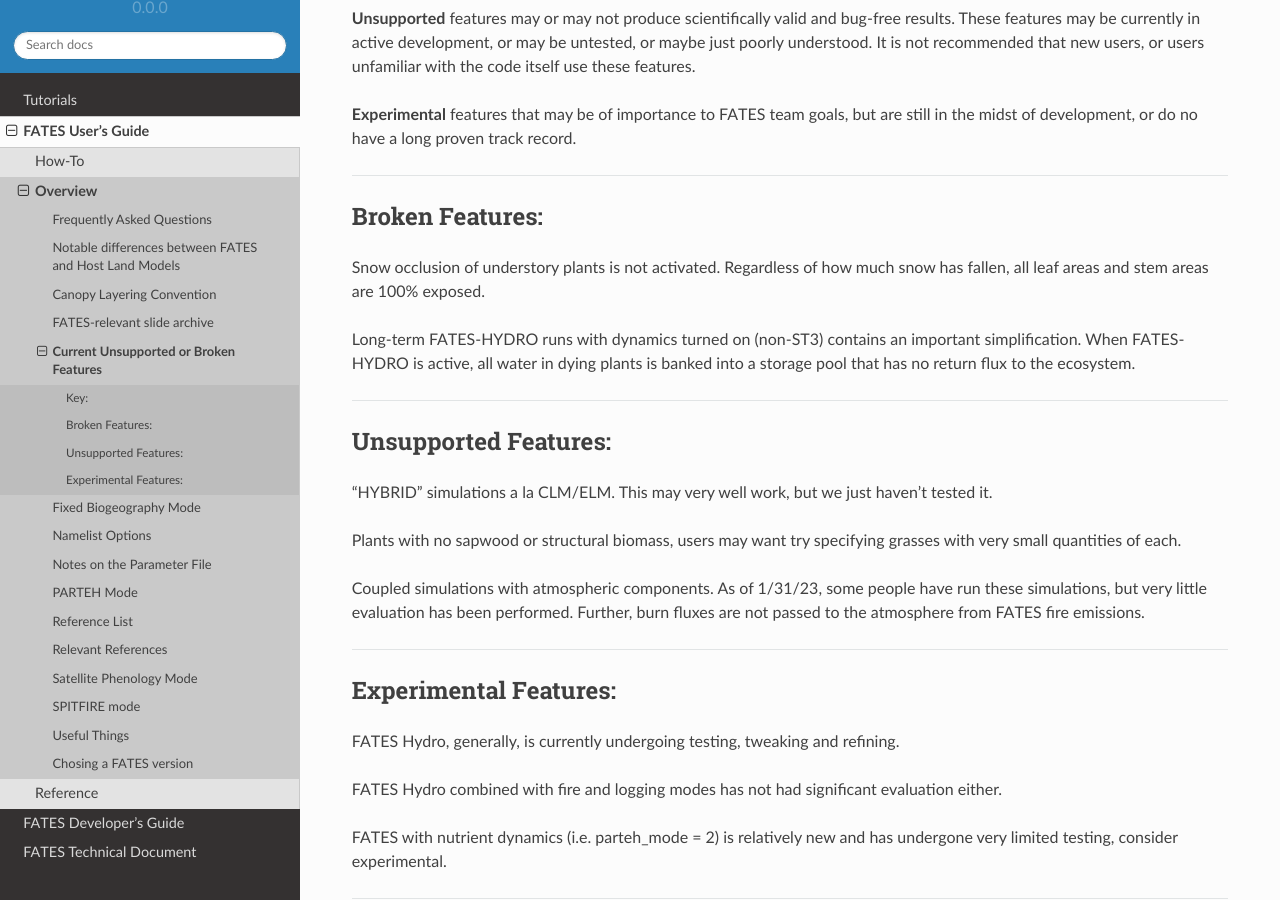
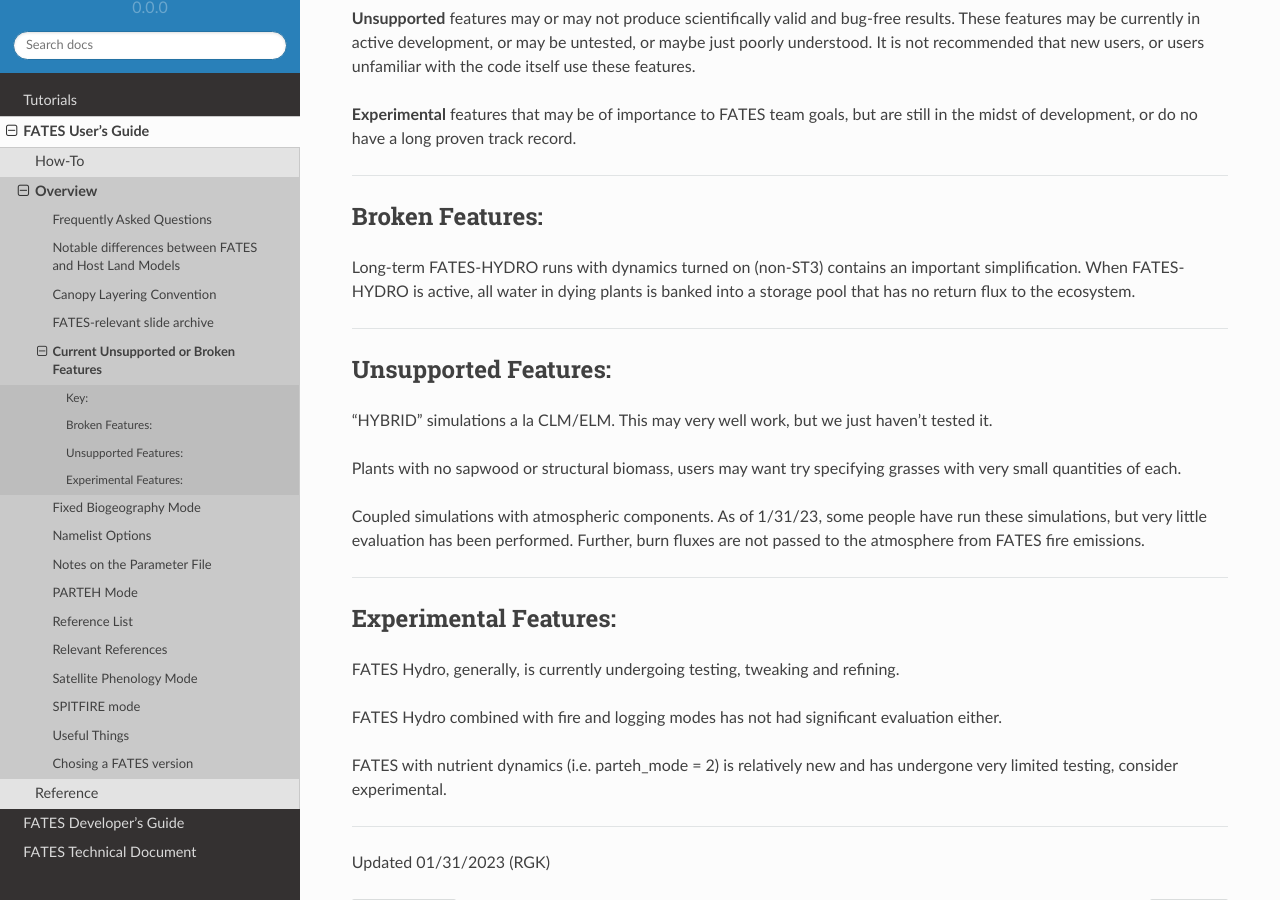
Before and after one commit to NGEET/fates-users-guide, a Sphinx documentation site: the page built from docs/source/user/Current-Unsupported-or-Broken-Features.md, in a window 1280 px wide and 900 px high, scrolled down 426 px. Built offline with Sphinx 7.4.7 and the Read the Docs theme 2.0.0, drawn with Linux system fonts in a browser that asks for light colours.

Commit message:
Update Current-Unsupported-or-Broken-Features.md

```diff
--- a/docs/source/user/Current-Unsupported-or-Broken-Features.md
+++ b/docs/source/user/Current-Unsupported-or-Broken-Features.md
@@ -19,8 +19,6 @@ Last updated:  11/3/2020 (RGK)
 
 ----------------------------
 ##  Broken Features:
-
-Snow occlusion of understory plants is not activated.  Regardless of how much snow has fallen, all leaf areas and stem areas are 100% exposed.
 
 Long-term FATES-HYDRO runs with dynamics turned on (non-ST3) contains an important simplification. When FATES-HYDRO is active, all water in dying plants is banked into a storage pool that has no return flux to the ecosystem.
 
```
